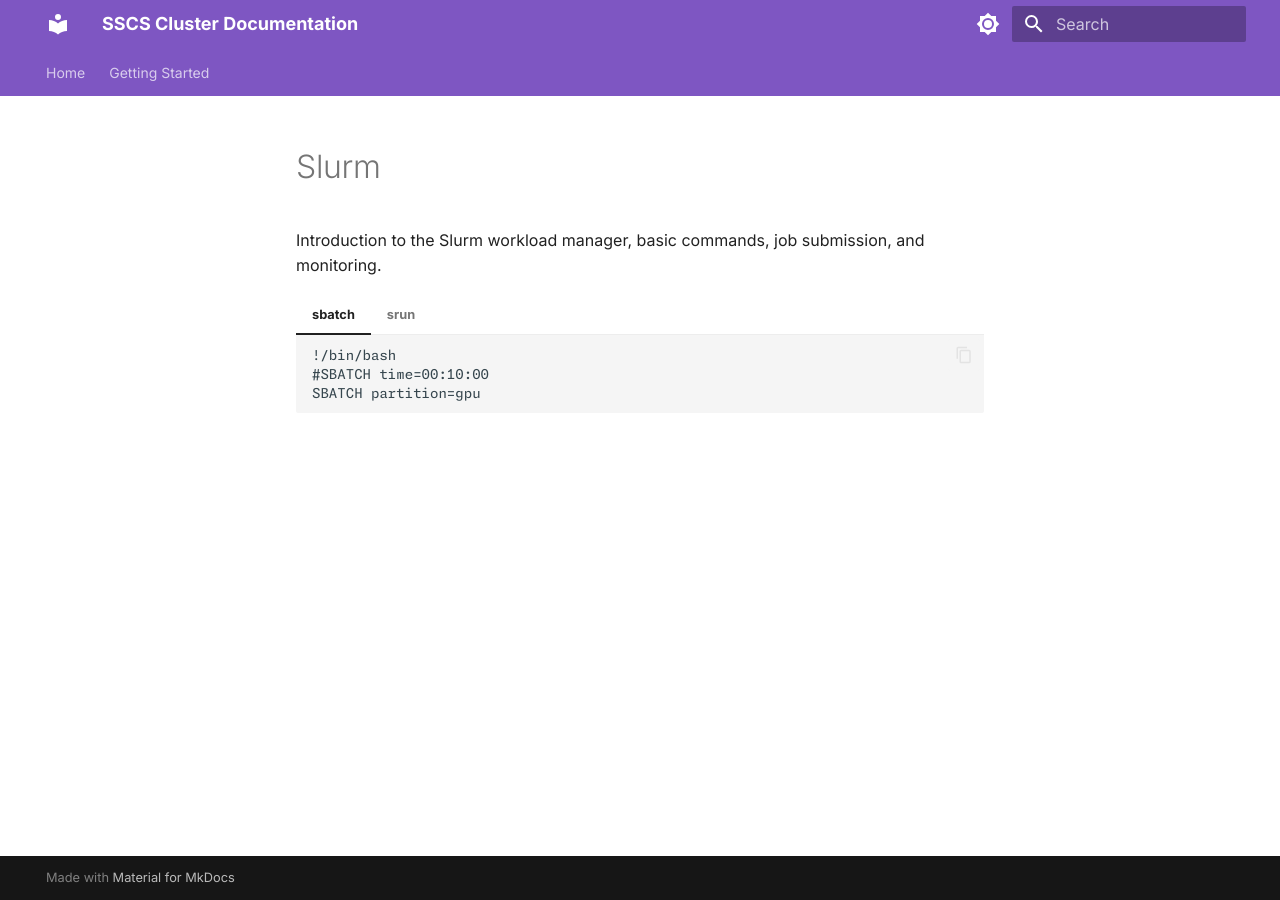
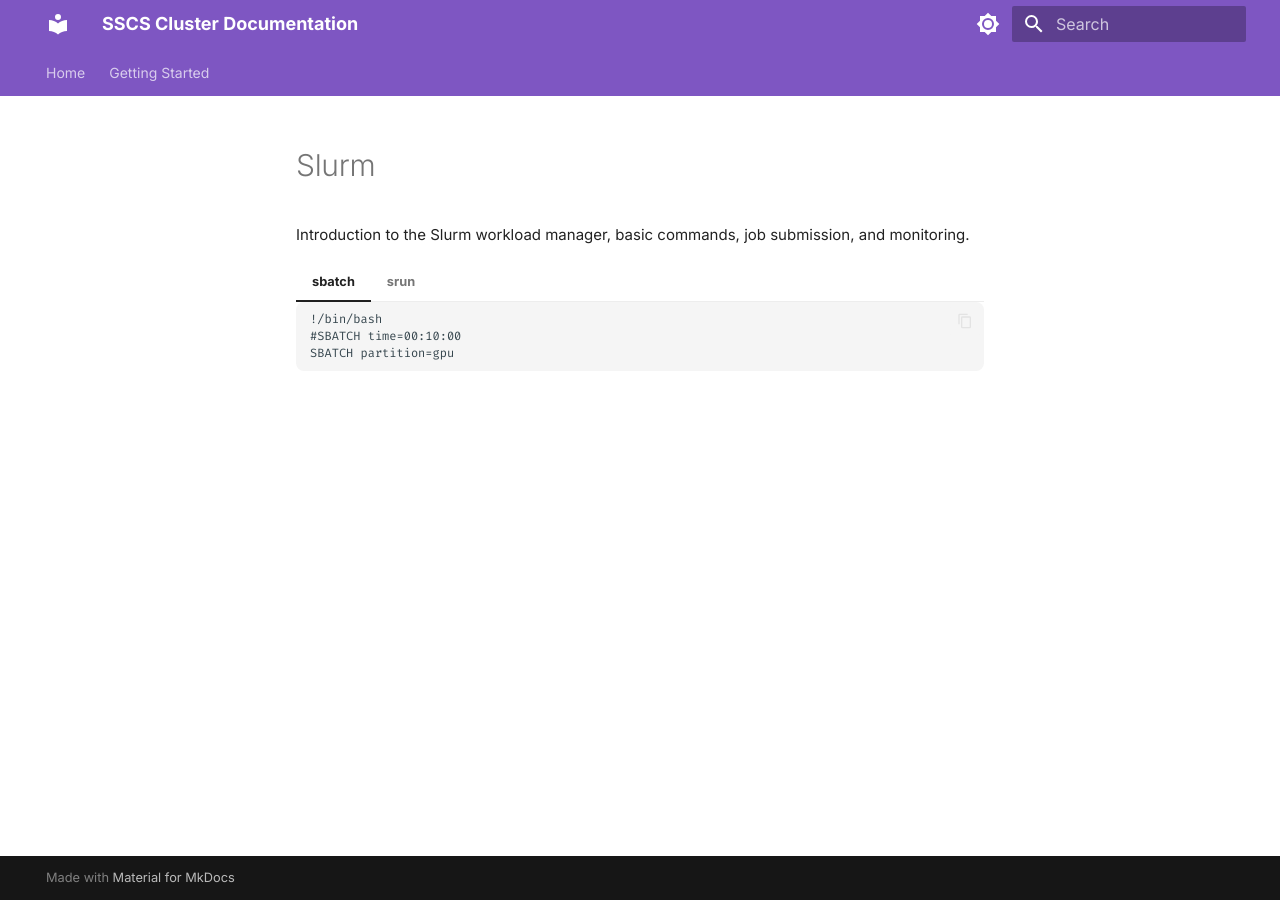
Before and after one commit to uchicago-ssd-sscs/hpc-docs, an MkDocs documentation site: the page built from docs/slurm/slurm.md, in a window 1280 px wide. Built offline with MkDocs 1.6.1 and Material for MkDocs 9.7.7, drawn with Linux system fonts in a browser that asks for light colours.

Commit message:
Added custom stylesheet

```diff
--- a/docs/assets/stylesheets/styles.css
+++ b/docs/assets/stylesheets/styles.css
@@ -1,21 +1,37 @@
-@font-face {
+/* Code font option - Monaspace */
+/*@font-face {
   font-family: 'Monaspace Neon';
   src: url('../fonts/MonaspaceNeon-Regular.otf') format('opentype');
   font-weight: 400;
   font-style: normal;
+}*/
+
+/*:root {
+  --md-code-font: "Monaspace Neon";
+}*/
+
+/*code, pre, .highlight {
+  font-family: 'Monaspace Neon', monospace !important;
+}*/
+
+/* Reduce overall body text */
+.md-typeset {
+  font-size: 0.75rem;  /* default is 1rem (16px) */
 }
 
-/*@font-face {
-  font-family: 'Monaspace Neon';
-  src: url('../fonts/MonaspaceNeon-Bold.woff2') format('woff2');
-  font-weight: 700;
-  font-style: normal;
-}*/
-
-:root {
-  --md-code-font: "Monaspace Neon";
+/* Reduce code block font size */
+.md-typeset code {
+  font-size: 0.6rem;
 }
 
-code, pre, .highlight {
-  font-family: 'Monaspace Neon', monospace !important;
+/* Reduce line numbers in code blocks */
+.highlight .linenos {
+  font-size: 0.6rem;
 }
+
+/* Round the entire code block container */
+.md-typeset div.highlight,
+.md-typeset .highlighttable {
+    border-radius: 8px !important;
+    overflow: hidden !important;
+}
```
